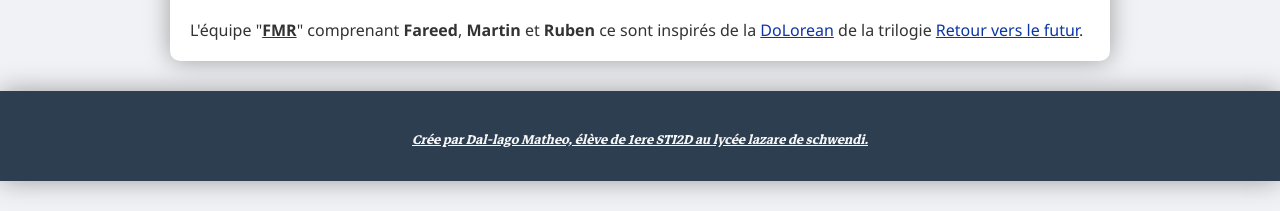
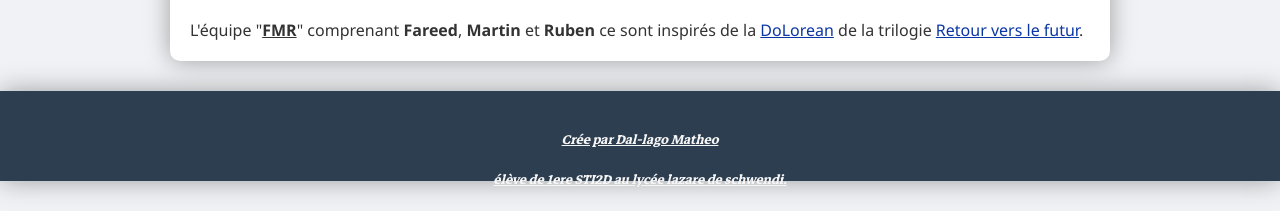
Before and after one commit to Course-en-Cours2025/Course-en-Cours2025.github.io, a plain HTML site: page index.html in a window 1280 px wide. Shown: the part 4285-4496 px from the top of the page. Drawn offline with Linux system fonts and the light colour scheme.

Commit message:
Update index.html

```diff
--- a/index.html
+++ b/index.html
@@ -148,7 +148,8 @@
             L'équipe "<u><strong>FMR</strong></u>" comprenant <strong>Fareed</strong>, <strong>Martin</strong> et <strong>Ruben</strong> ce sont inspirés de la <a href="https://fr.wikipedia.org/wiki/DeLorean_(Retour_vers_le_futur)" target="_blank">DoLorean</a> de la trilogie <a href="https://fr.wikipedia.org/wiki/Retour_vers_le_futur_(trilogie)" target="_blank">Retour vers le futur</a>.
         </div>
     <section id="credit">
-        <p><em>Crée par Dal-lago Matheo, élève de 1ere STI2D au lycée lazare de schwendi.</em></p>
+        <p><em>Crée par Dal-lago Matheo</em></p>
+        <p><em>élève de 1ere STI2D au lycée lazare de schwendi.</em></p>
     </section>
     </header>
 </body>
```
